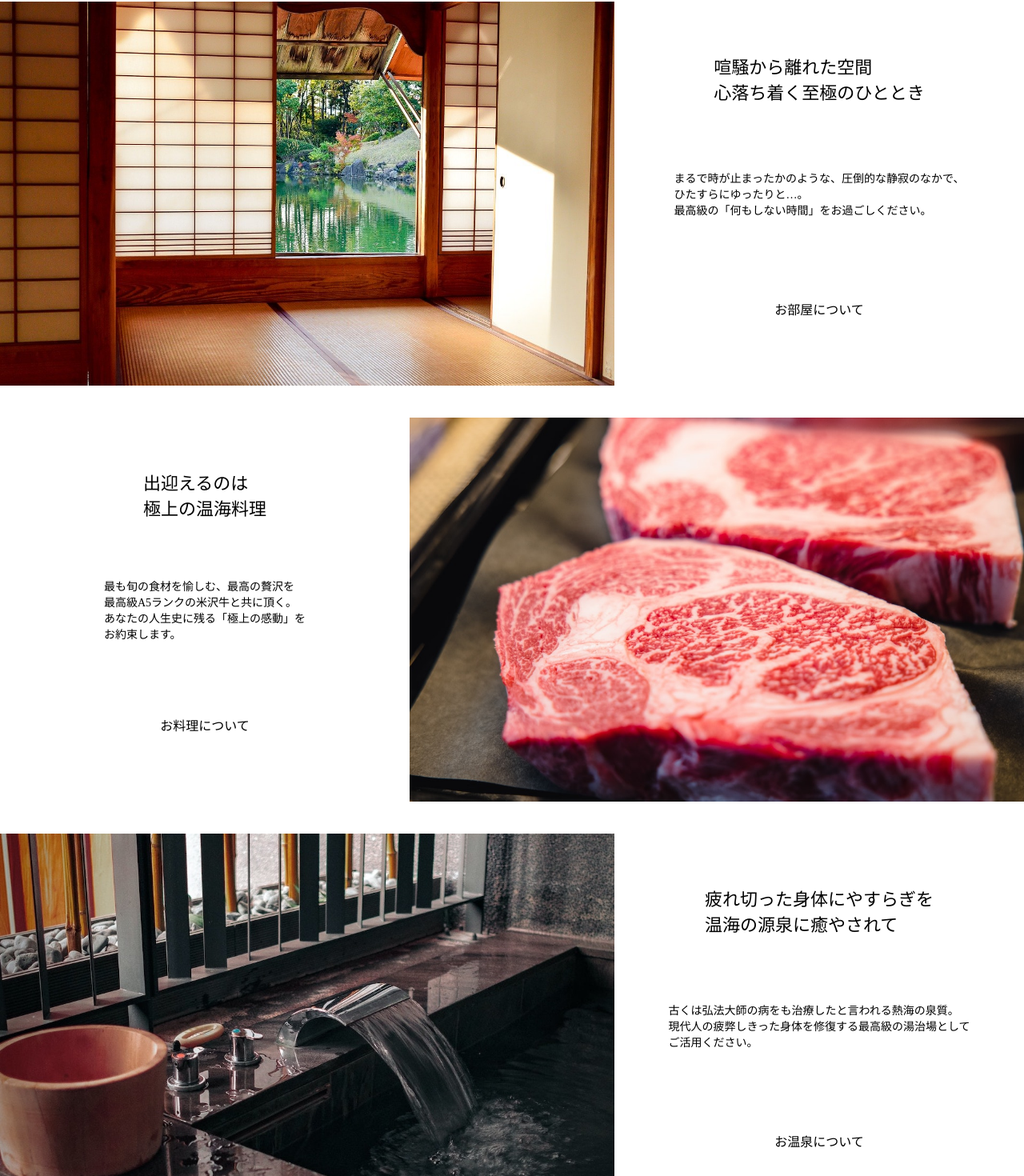
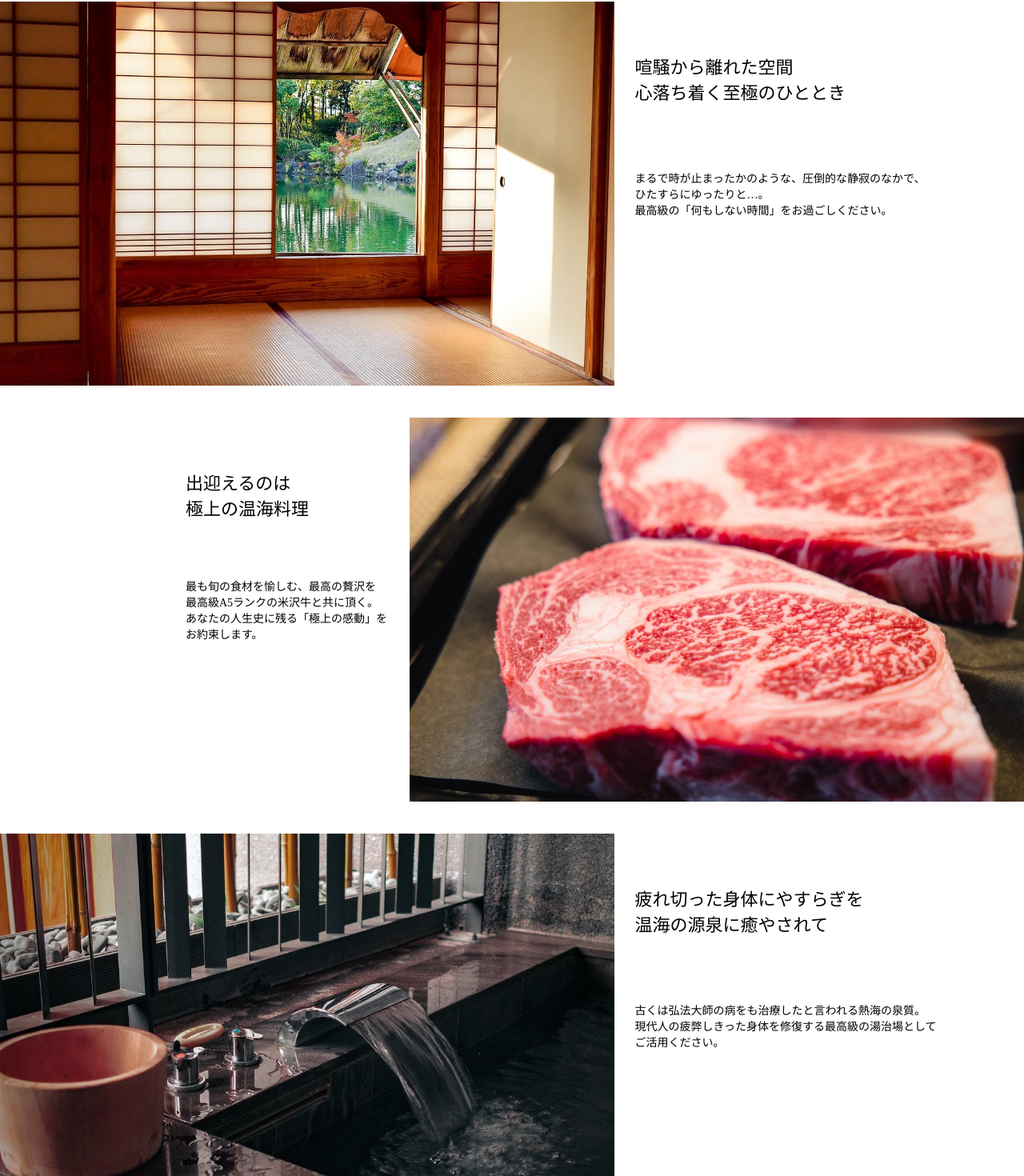
Before and after one commit to Nobu-sai/shogo-log-tyukyu-ex, a React (Create React App) app: page / in a window 1280 px wide. Shown: the part 1638-3108 px from the top of the page at 80% size. Built offline with nearby package versions, Linux system fonts and the light colour scheme.

Commit message:
ADD: home-features Block

```diff
--- a/src/main.css
+++ b/src/main.css
@@ -752,7 +752,6 @@
     justify-content: center;
   }
   .home-features_grid-item_picture {
-    background-color: black;
     background-size: contain;
     background-position: center;
     background-attachment: fixed;
@@ -785,39 +784,32 @@
     display: flex;
     flex-direction: column;
     align-items: center;
-    justify-content: space-evenly;
+    justify-content: center;
     overflow: scroll;
   }
-  .home-features__description-title {
+  .home-features__description-content {
     flex: 1;
     display: flex;
     align-items: center;
-    justify-content: center;
+    text-align: center;
+  }
+  .home-features__description-title {
     font-size: 18px;
   }
   .home-features__description-texts {
-    flex: 1;
-    display: flex;
-    align-items: center;
-    justify-content: space-evenly;
     font-size: 12px;
-  }
-  .home-features__description-button_container {
-    flex: 1;
-    display: flex;
-    align-items: center;
-    justify-content: space-evenly;
   }
   .home-features__description-button {
     border: 1px solid #707070;
     padding: 14px 0;
     width: 100px;
-    text-align: center;
     font-size: 12px;
     transition: all 0.4s ease;
+    color: #000;
   }
   .home-features__description-button:hover {
-    background-color: #b3b3b3;
+    background-color: #707070;
+    color: #fff;
   }
 }
 @media (min-width: 600px) {
@@ -849,9 +841,8 @@
     place-content: space-evenly center;
     place-items: center center;
   }
-  .home-features_grid-item {
-    width: 100%;
-    height: 100%;
+  .home-features_grid-item_align-items_flex-end {
+    justify-content: flex-end;
   }
   .home-features_grid-item_picture {
     background-color: transparent;
@@ -859,15 +850,22 @@
     background-attachment: scroll;
     background-repeat: no-repeat;
   }
-}
-@media (min-width: 1000px) {
-  .home-features_grid-container {
-    grid-template: [row1-start] "picture-1 picture-1 picture-1  description-1 description-1" 30% [row1-end] [row2-start] "description-2 description-2 picture-2 picture-2 picture-2" 30% [row2-end] [row3-start] "picture-3 picture-3 picture-3 description-3 description-3" 30% [row3-end]/20% 20% 20% 20% 20%;
+  .home-features__description-container {
+    align-items: flex-start;
+  }
+  .home-features__description-container_align-items_flex-end {
+    width: 280px;
+  }
+  .home-features__description-content {
+    width: 100%;
+    justify-content: flex-start;
   }
   .home-features__description-title {
+    text-align: left;
     font-size: 22px;
   }
   .home-features__description-texts {
+    text-align: left;
     font-size: 14px;
   }
   .home-features__description-button {
@@ -877,6 +875,9 @@
   }
 }
 @media (min-width: 2000px) {
+  .home-features__description-container_align-items_flex-end {
+    width: 550px;
+  }
   .home-features__description-title {
     font-size: 44px;
   }
--- a/src/pages/Home/HomeFeatures/HomeFeatures.js
+++ b/src/pages/Home/HomeFeatures/HomeFeatures.js
@@ -1,4 +1,5 @@
 import React, { Component } from 'react'
+import { Link } from 'react-router-dom';
 
 export default class Homefeatures extends Component {
   constructor(props) {
@@ -19,32 +20,34 @@ export default class Homefeatures extends Component {
                 <div className="home-features_grid-item home-features_grid-item_picture home-features_grid-item_picture-1"></div>
                 <div className="home-features_grid-item home-features_grid-item_description-1">
                   <div className="home-features__description-container">
-                    <div className="home-features__description-title">
+                    <div className="home-features__description-content home-features__description-title">
                       喧騒から離れた空間<br/>心落ち着く至極のひととき
                     </div>
-                      <div className="home-features__description-texts">
+                      <div className="home-features__description-content home-features__description-texts">
                         まるで時が止まったかのような、圧倒的な静寂のなかで、<br/>ひたすらにゆったりと…。<br/>最高級の「何もしない時間」をお過ごしください。
                       </div>
-                      <div className="home-features__description-button_container">
-                        <div className="home-features__description-button">
+                      <div className="home-features__description-content home-features__description-button_container">
+
+                        <Link className="link home-features__description-button" to="/oheya">
                           お部屋について
-                        </div>
+                        </Link>
+
                       </div>
                   </div>
                 </div>
                 <div className="home-features_grid-item home-features_grid-item_picture home-features_grid-item_picture-2"></div>
-                <div className="home-features_grid-item home-features_grid-item_description-2">
-                  <div className="home-features__description-container">
-                    <div className="home-features__description-title">
+                <div className="home-features_grid-item home-features_grid-item_align-items_flex-end home-features_grid-item_description-2">
+                  <div className="home-features__description-container  home-features__description-container_align-items_flex-end">
+                    <div className="home-features__description-content home-features__description-title">
                       出迎えるのは<br/>極上の温海料理
                     </div>
-                      <div className="home-features__description-texts">
+                      <div className="home-features__description-content home-features__description-texts">
                         最も旬の食材を愉しむ、最高の贅沢を<br/>最高級A5ランクの米沢牛と共に頂く。<br/>あなたの人生史に残る「極上の感動」を<br/>お約束します。
                       </div>
-                      <div className="home-features__description-button_container">
-                        <div className="home-features__description-button">
+                      <div className="home-features__description-content home-features__description-button_container">
+                        <Link className="link home-features__description-button" to="/oryori">
                           お料理について
-                        </div>
+                        </Link>
                       </div>
                   </div>
 
@@ -52,16 +55,16 @@ export default class Homefeatures extends Component {
                 <div className="home-features_grid-item home-features_grid-item_picture home-features_grid-item_picture-3"></div>
                 <div className="home-features_grid-item home-features_grid-item_description-3">
                   <div className="home-features__description-container">
-                    <div className="home-features__description-title">
+                    <div className="home-features__description-content home-features__description-title">
                       疲れ切った身体にやすらぎを<br/>温海の源泉に癒やされて
                     </div>
-                      <div className="home-features__description-texts">
+                      <div className="home-features__description-content home-features__description-texts">
                         古くは弘法大師の病をも治療したと言われる熱海の泉質。<br/>現代人の疲弊しきった身体を修復する最高級の湯治場として<br/>ご活用ください。
                       </div>
-                      <div className="home-features__description-button_container">
-                        <div className="home-features__description-button">
+                      <div className="home-features__description-content home-features__description-button_container">
+                        <Link className="link home-features__description-button" to="/onsen">
                           お温泉について
-                        </div>
+                        </Link>
                       </div>
                   </div>
 
```
Also changed, not shown: src/pages/Home/HomeFeatures/_HomeFeatures.scss (+35 -34 lines), src/utilities/variables/_base-color.scss (line endings or trailing spaces), 1 other file (tests, documents, lock files or other folders).
